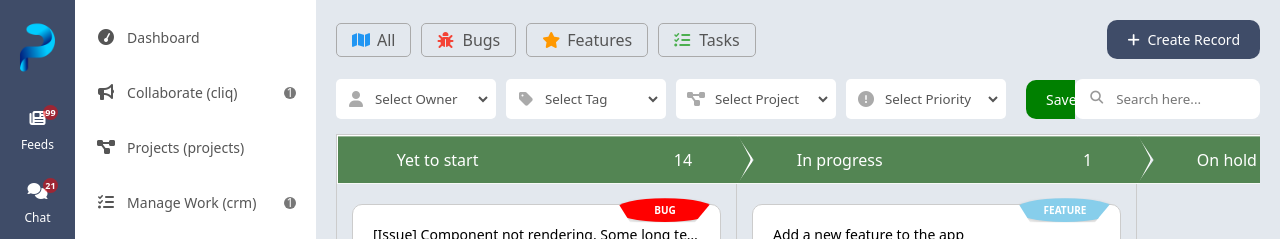
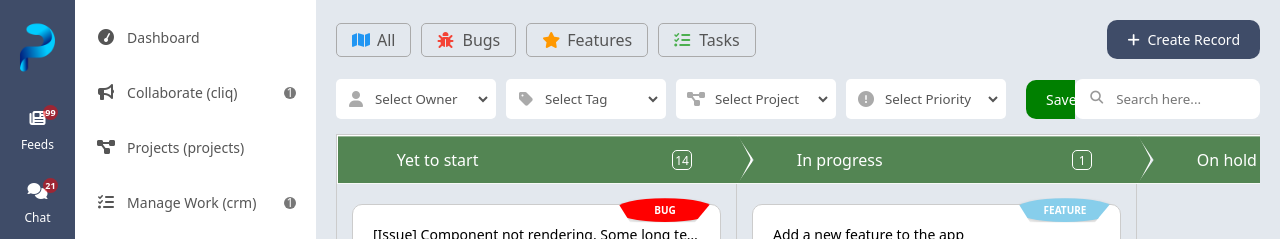
Before and after one commit to dharmarajrdr/PesuPal, a React (Create React App) app in the folder client/: page /team in a window 1280 px wide. Shown: the top 239 px of the page. Built offline with nearby package versions, Linux system fonts and the light colour scheme; a web font is replaced by a local one.

Commit message:
Update KanbanView.css and KanbanView.js

```diff
--- a/client/src/components/Team/ManageWork/Views/KanbanView.css
+++ b/client/src/components/Team/ManageWork/Views/KanbanView.css
@@ -28,6 +28,16 @@
   top: 0px;
   background-color: #fff;
   clip-path: polygon(97% 0, 100% 50%, 97% 100%, 0% 100%, 4% 51%, 0% 0%);
+}
+
+.kanbanviewStage .columnCount {
+  border: 1px solid #fff;
+  border-radius: 5px;
+  width: 20px;
+  height: 20px;
+  line-height: 20px;
+  font-size: 12px;
+  text-align: center;
 }
 
 .kanbanviewStage span {
--- a/client/src/components/Team/ManageWork/Views/KanbanView.js
+++ b/client/src/components/Team/ManageWork/Views/KanbanView.js
@@ -51,12 +51,12 @@ const RowComponent = ({ item }) => {
 };
 
 const ColumnComponent = ({ column }) => {
-    const { id, status, items } = column,
+    const { status, items } = column,
         itemCount = items?.length || 0;
     return <div className='kanbanviewColumn FCSS'>
         <div className='kanbanviewStage FRCB'>
             <span className='alignCenter'>{status}</span>
-            <span>{itemCount}</span>
+            <span className='columnCount'>{itemCount}</span>
         </div>
         <div className='FCSS kanbanviewItems noScrollbar'>
             {
```
